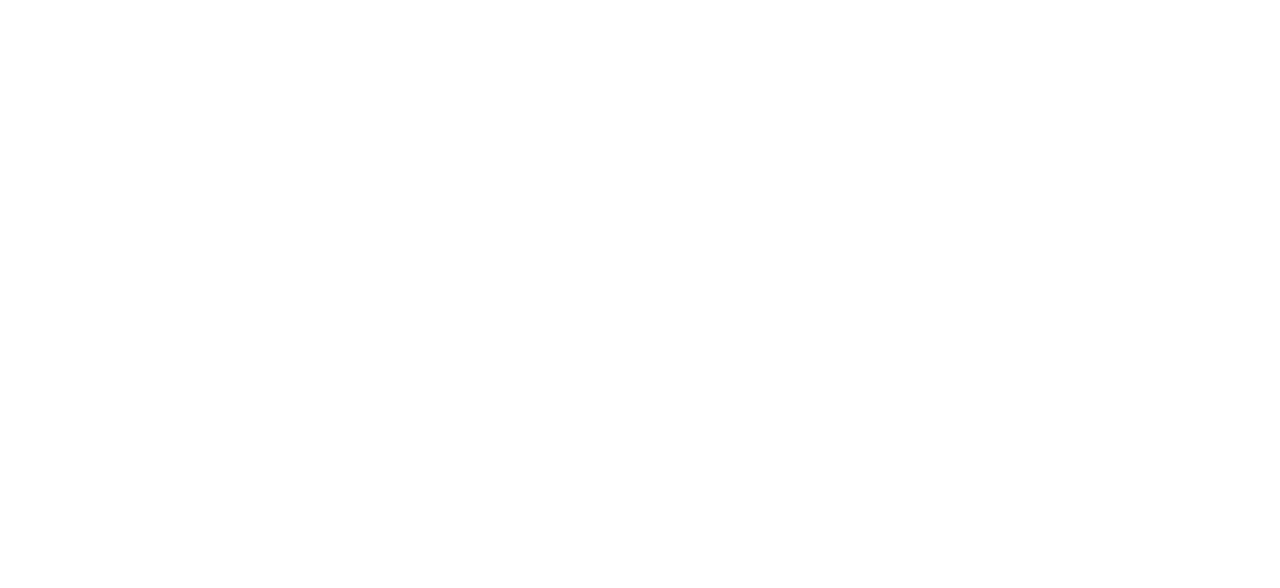
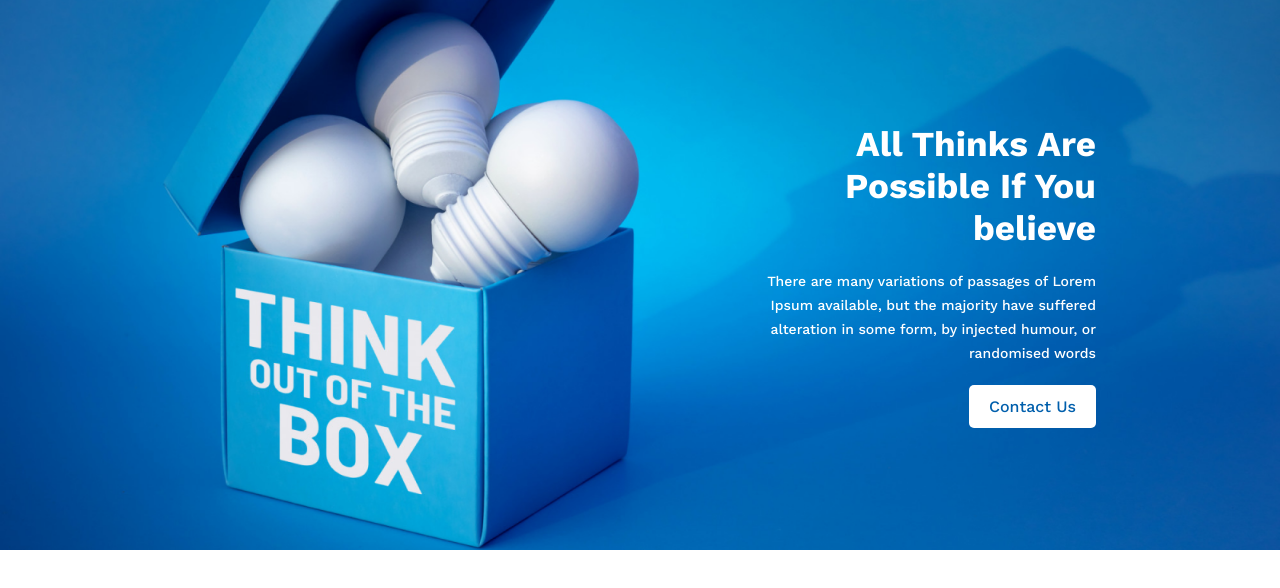
Before and after one commit to BurhanUddinAhmad/new-me, a plain HTML site: page index.html in a window 1280 px wide. Drawn offline with nearby package versions, Linux system fonts and the light colour scheme.

Commit message:
Header Area is completed

```diff
--- a/index.html
+++ b/index.html
@@ -8,7 +8,18 @@
 </head>
 <body>
     <header>
-
+        <!-- Start Banner Area -->
+        <div class="container banner">
+            <div class="banner-content">
+                <h1>All Thinks Are Possible If You believe</h1>
+                <p>There are many variations of passages of Lorem Ipsum available, but the majority have suffered alteration in some form,
+                by injected humour, or randomised words
+                </p>
+                <div class="btn">
+                    <button>Contact Us</button>
+                </div>
+            </div>
+        </div>
     </header>
     <main>
 
--- a/style/style.css
+++ b/style/style.css
@@ -26,10 +26,15 @@ section {
     outline: none;
     border: none;
     border-radius: .5rem;
-    padding: 1.5rem 2rem;
+    padding: 1.2rem 2rem;
     font-size: 1.6rem;
     background: var(--btnClor);
     color: var(--btnText);
+    transition: .3s ease;
+}
+.btn button:hover {
+    background: var(--btnHover);
+    cursor: pointer;
 }
 h1 {
     font-size: 3.5rem;
@@ -48,3 +53,22 @@ p {
     line-height: 2.4rem;
     margin-bottom: 2rem;
 }
+
+/* Start header */
+header {
+    width: 100%;
+    height: 55rem;
+    background: url('../images/banner/banner3.png') no-repeat;
+    background-size: cover;
+    background-position: center bottom;
+}
+.banner {
+    height: 100%;
+    display: flex;
+    justify-content: end;
+    align-items: center;
+}
+.banner-content {
+    width: 40%;
+    text-align: right;
+}
```
